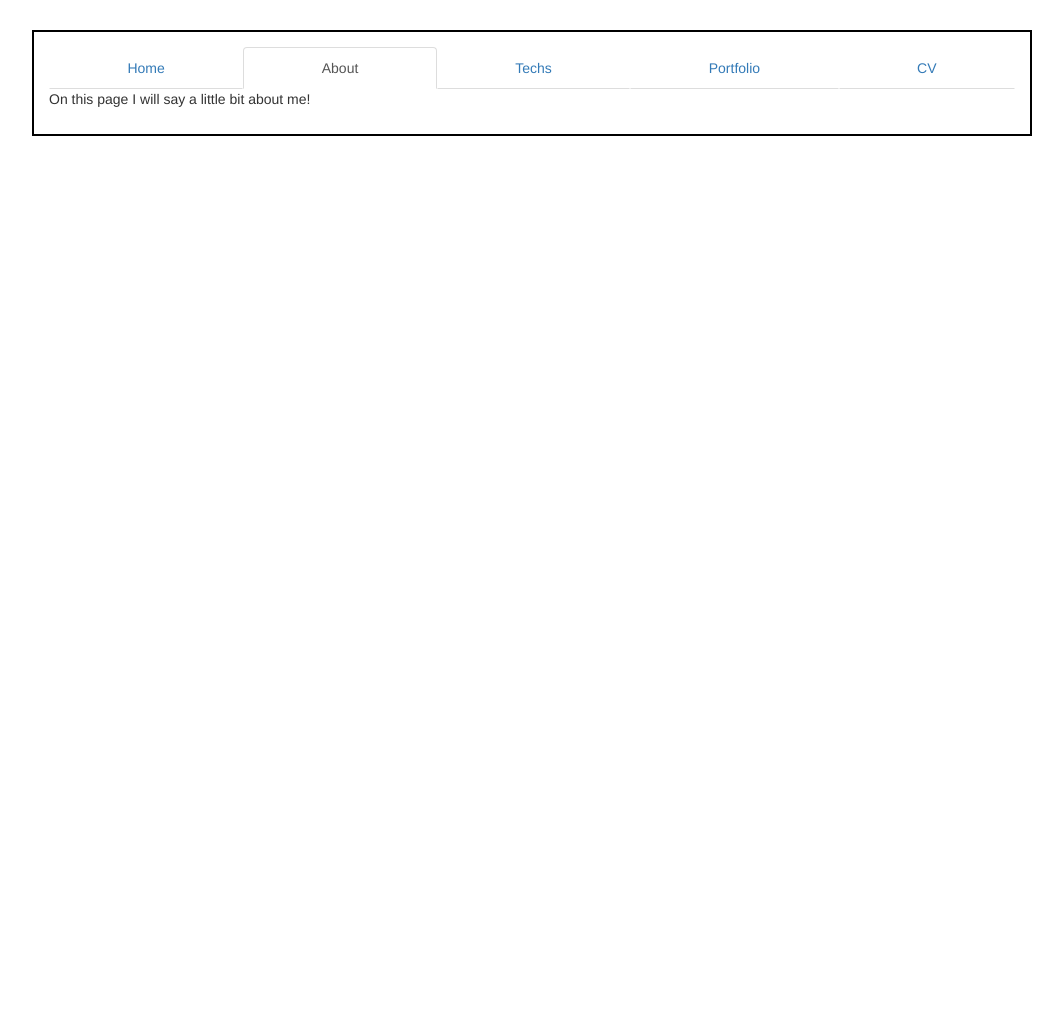
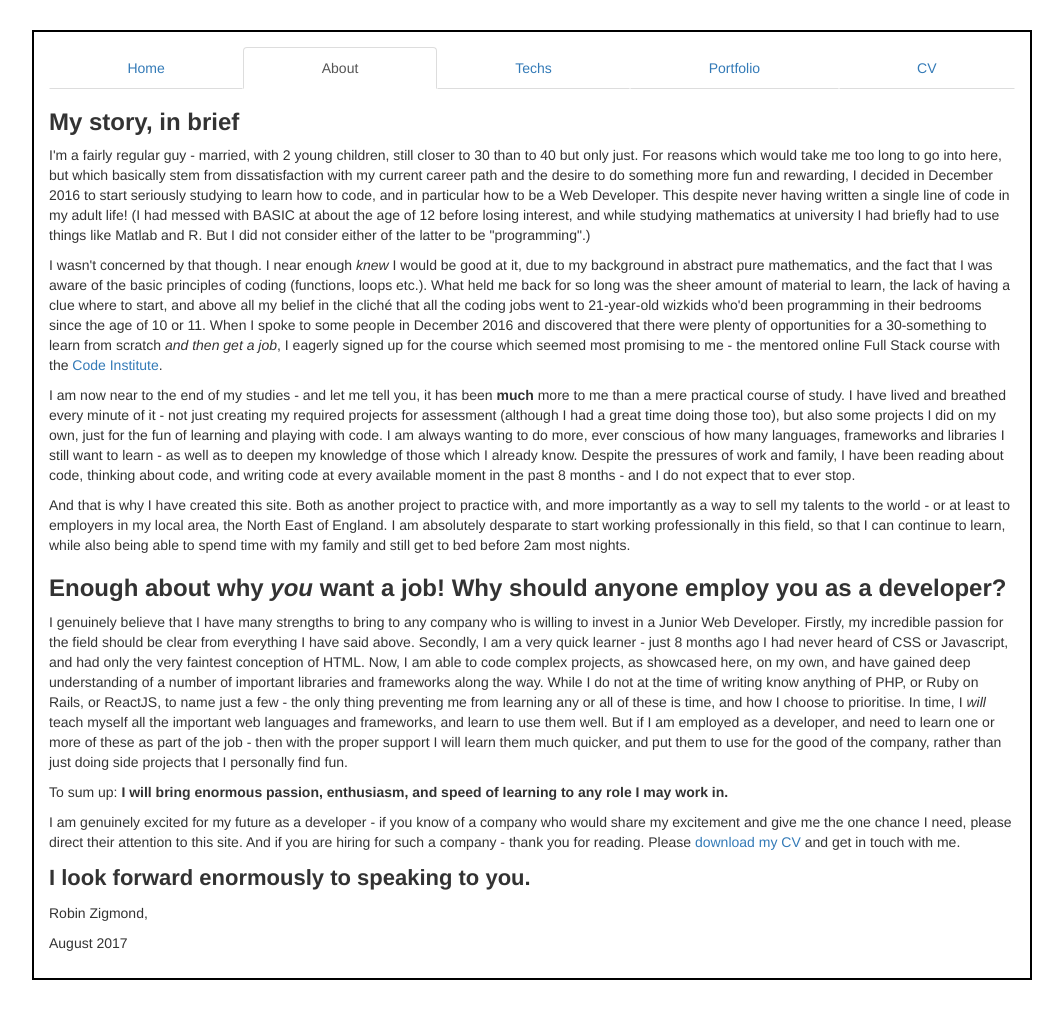
Before and after one commit to robinzigmond/portfolio-site, a Django app: page /about/ in a window 1280 px wide. Shown: the whole page, without its empty margins (108-1171 px from the left). Before the commit the page ends 136 px from the top, so only its background shows below. Run offline with Django 3.2, Linux system fonts and the light colour scheme; parts of the project's set-up code (start-up, migrations or seed data) failed here and were passed over; some libraries are stand-ins or nearby versions.

Commit message:
added about page. May have been a bit too long and heartfelt - but it might just get results

```diff
--- a/static/custom.css
+++ b/static/custom.css
@@ -48,3 +48,7 @@
     display: block;
     margin: 30px auto 5px auto;
 }
+
+#closing {
+    font-size: 22px;
+}
--- a/templates/about.html
+++ b/templates/about.html
@@ -1,4 +1,19 @@
 {% extends "base.html" %}
 {% block content %}
-    <p>On this page I will say a little bit about me!</p>
+    <div class="row">
+        <div class="col-xs-12">
+            <h3><strong>My story, in brief</strong></h3>
+            <p>I'm a fairly regular guy - married, with 2 young children, still closer to 30 than to 40 but only just. For reasons which would take me too long to go into here, but which basically stem from dissatisfaction with my current career path and the desire to do something more fun and rewarding, I decided in December 2016 to start seriously studying to learn how to code, and in particular how to be a Web Developer. This despite never having written a single line of code in my adult life! (I had messed with BASIC at about the age of 12 before losing interest, and while studying mathematics at university I had briefly had to use things like Matlab and R. But I did not consider either of the latter to be "programming".)</p>
+            <p>I wasn't concerned by that though. I near enough <em>knew</em> I would be good at it, due to my background in abstract pure mathematics, and the fact that I was aware of the basic principles of coding (functions, loops etc.). What held me back for so long was the sheer amount of material to learn, the lack of having a clue where to start, and above all my belief in the clich&#233 that all the coding jobs went to 21-year-old wizkids who'd been programming in their bedrooms since the age of 10 or 11. When I spoke to some people in December 2016 and discovered that there were plenty of opportunities for a 30-something to learn from scratch <em>and then get a job</em>, I eagerly signed up for the course which seemed most promising to me - the mentored online Full Stack course with the <a href="https://www.codeinstitute.net/">Code Institute</a>.</p>
+            <p>I am now near to the end of my studies - and let me tell you, it has been <strong>much</strong> more to me than a mere practical course of study. I have lived and breathed every minute of it - not just creating my required projects for assessment (although I had a great time doing those too), but also some projects I did on my own, just for the fun of learning and playing with code. I am always wanting to do more, ever conscious of how many languages, frameworks and libraries I still want to learn - as well as to deepen my knowledge of those which I already know. Despite the pressures of work and family, I have been reading about code, thinking about code, and writing code at every available moment in the past 8 months - and I do not expect that to ever stop.</p>
+            <p>And that is why I have created this site. Both as another project to practice with, and more importantly as a way to sell my talents to the world - or at least to employers in my local area, the North East of England. I am absolutely desparate to start working professionally in this field, so that I can continue to learn, while also being able to spend time with my family and still get to bed before 2am most nights.</p>
+            <h3><strong>Enough about why <em>you</em> want a job! Why should anyone employ you as a developer?</strong></h3>
+            <p>I genuinely believe that I have many strengths to bring to any company who is willing to invest in a Junior Web Developer. Firstly, my incredible passion for the field should be clear from everything I have said above. Secondly, I am a very quick learner - just 8 months ago I had never heard of CSS or Javascript, and had only the very faintest conception of HTML. Now, I am able to code complex projects, as showcased here, on my own, and have gained deep understanding of a number of important libraries and frameworks along the way. While I do not at the time of writing know anything of PHP, or Ruby on Rails, or ReactJS, to name just a few - the only thing preventing me from learning any or all of these is time, and how I choose to prioritise. In time, I <em>will</em> teach myself all the important web languages and frameworks, and learn to use them well. But if I am employed as a developer, and need to learn one or more of these as part of the job - then with the proper support I will learn them much quicker, and put them to use for the good of the company, rather than just doing side projects that I personally find fun.</p>
+            <p>To sum up: <strong>I will bring enormous passion, enthusiasm, and speed of learning to any role I may work in.</strong></p>
+            <p>I am genuinely excited for my future as a developer - if you know of a company who would share my excitement and give me the one chance I need, please direct their attention to this site. And if you are hiring for such a company - thank you for reading. Please <a href="/CV">download my CV</a> and get in touch with me.</p>
+            <p id="closing"><strong> I look forward enormously to speaking to you.</strong></p>
+            <p>Robin Zigmond,</p>
+            <p>August 2017</p>
+        </div>
+    </div>
 {% endblock %}
```
